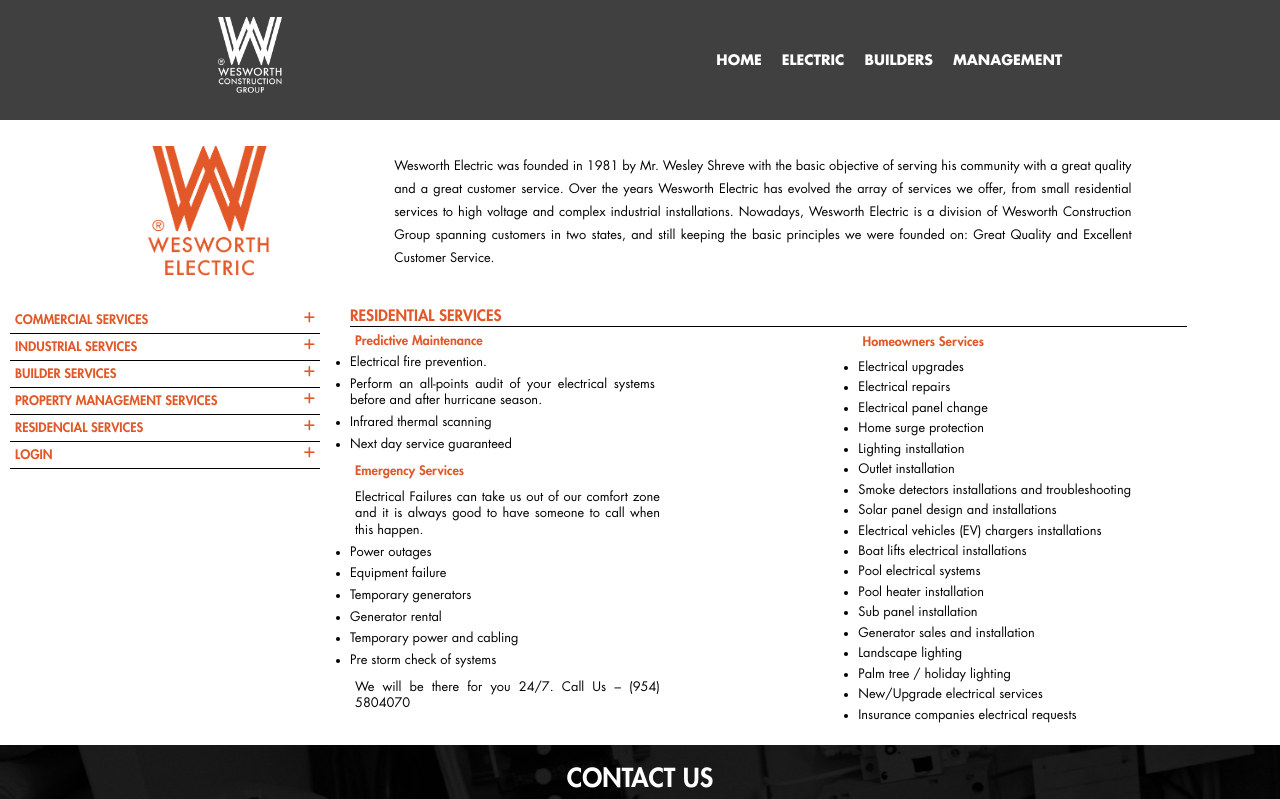
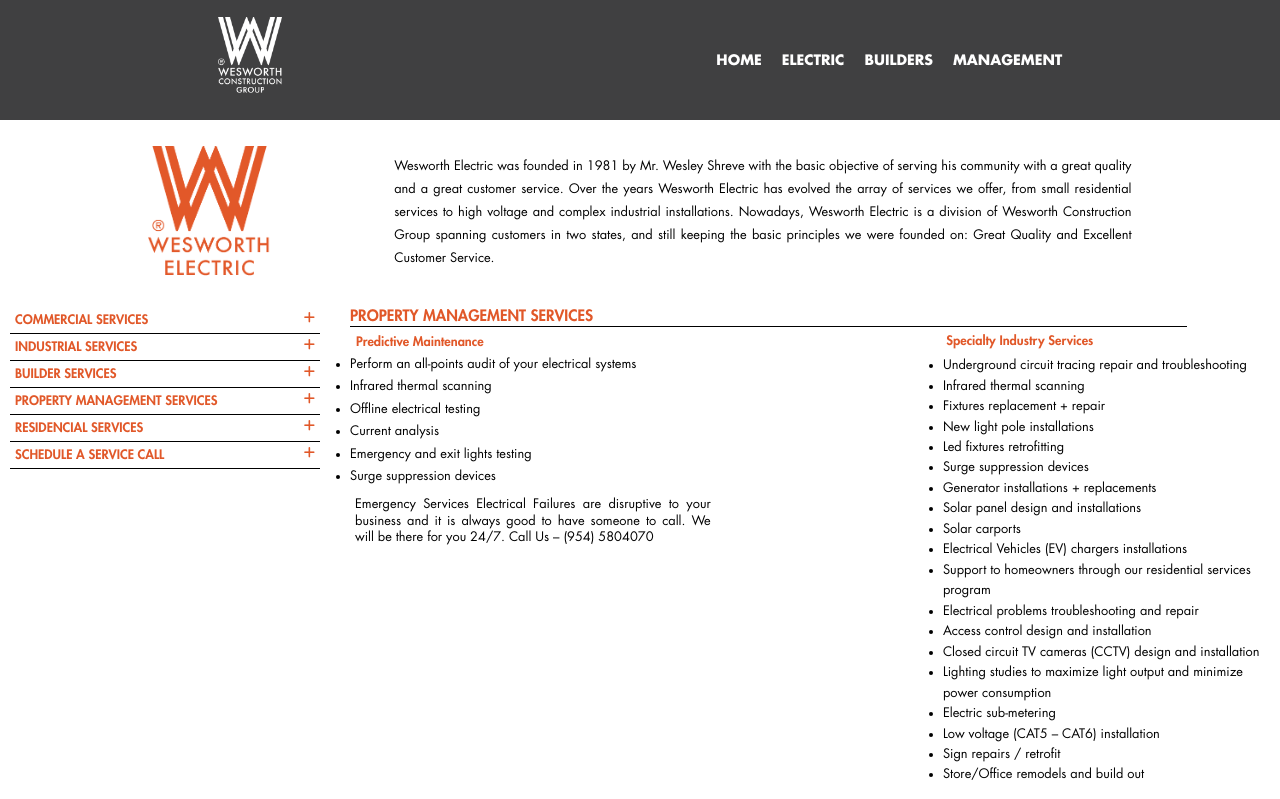
Before and after one commit to HDOSURREGO/wesworth, a React (Create React App) app: page /electric in a window 1280 px wide. Shown: the top 799 px of the page. Built offline with nearby package versions, Linux system fonts and the light colour scheme.

Commit message:
Property Management Services Done

```diff
--- a/src/components/Electric.js
+++ b/src/components/Electric.js
@@ -4,9 +4,10 @@ import "./Electric.css";
 
 import ElectricSidebar from "./ElectricSidebar";
 // import CommercialServices from "./CommercialServices";
-import ResidentialServices from "./ResidentialServices";
+// import ResidentialServices from "./ResidentialServices";
 // import IndustrialServices from "./IndustrialServices";
 // import BuilderServices from "./BuilderServices";
+import PropertyManagementServices from "./PropertyManagementServices";
 
 export default class Electric extends React.Component {
 	render() {
@@ -34,7 +35,8 @@ export default class Electric extends React.Component {
 					{/* <CommercialServices /> */}
 					{/* <IndustrialServices /> */}
 					{/* <BuilderServices /> */}
-					<ResidentialServices />
+					{/* <ResidentialServices /> */}
+					<PropertyManagementServices />
 				</div>
 			</div>
 		);
--- a/src/components/ElectricSidebar.js
+++ b/src/components/ElectricSidebar.js
@@ -27,7 +27,7 @@ export default class ElectricSidebar extends React.Component {
 						<i class="fas fa-plus"></i>
 					</li>
 					<li>
-						LOGIN
+						SCHEDULE A SERVICE CALL
 						<i class="fas fa-plus"></i>
 					</li>
 				</ul>
--- /dev/null
+++ b/src/components/PropertyManagementServices.js
@@ -0,0 +1,61 @@
+import React from "react";
+import "./Services.css";
+
+export default class PropertyManagmentServices extends React.Component {
+	render() {
+		return (
+			<div className="service-wrapper">
+				<h2>PROPERTY MANAGEMENT SERVICES</h2>
+				<hr />
+				<div class="commercial-services">
+					<div class="column-left">
+						<h3>Predictive Maintenance</h3>
+						<ul>
+							<li>Perform an all-points audit of your electrical systems</li>
+							<li>Infrared thermal scanning</li>
+							<li>Offline electrical testing</li> <li>Current analysis</li>
+							<li>Emergency and exit lights testing</li>
+							<li>Surge suppression devices</li>
+							<p>
+								Emergency Services Electrical Failures are disruptive to your
+								business and it is always good to have someone to call. We will
+								be there for you 24/7. Call Us – (954) 5804070
+							</p>
+						</ul>
+					</div>
+					<div class="column-right">
+						<ul>
+							<h3>Specialty Industry Services</h3>
+							<li>
+								Underground circuit tracing repair and troubleshooting
+							</li>{" "}
+							<li>Infrared thermal scanning</li>
+							<li>Fixtures replacement + repair</li>
+							<li>New light pole installations</li>
+							<li>Led fixtures retrofitting</li>
+							<li>Surge suppression devices</li>
+							<li>Generator installations + replacements</li>
+							<li>Solar panel design and installations</li>
+							<li>Solar carports</li>
+							<li>Electrical Vehicles (EV) chargers installations</li>
+							<li>
+								Support to homeowners through our residential services program
+							</li>
+							<li>Electrical problems troubleshooting and repair</li>
+							<li>Access control design and installation</li>
+							<li>Closed circuit TV cameras (CCTV) design and installation</li>
+							<li>
+								Lighting studies to maximize light output and minimize power
+								consumption
+							</li>
+							<li>Electric sub-metering</li>
+							<li>Low voltage (CAT5 – CAT6) installation</li>
+							<li>Sign repairs / retrofit</li>
+							<li>Store/Office remodels and build out</li>
+						</ul>
+					</div>
+				</div>
+			</div>
+		);
+	}
+}
```
